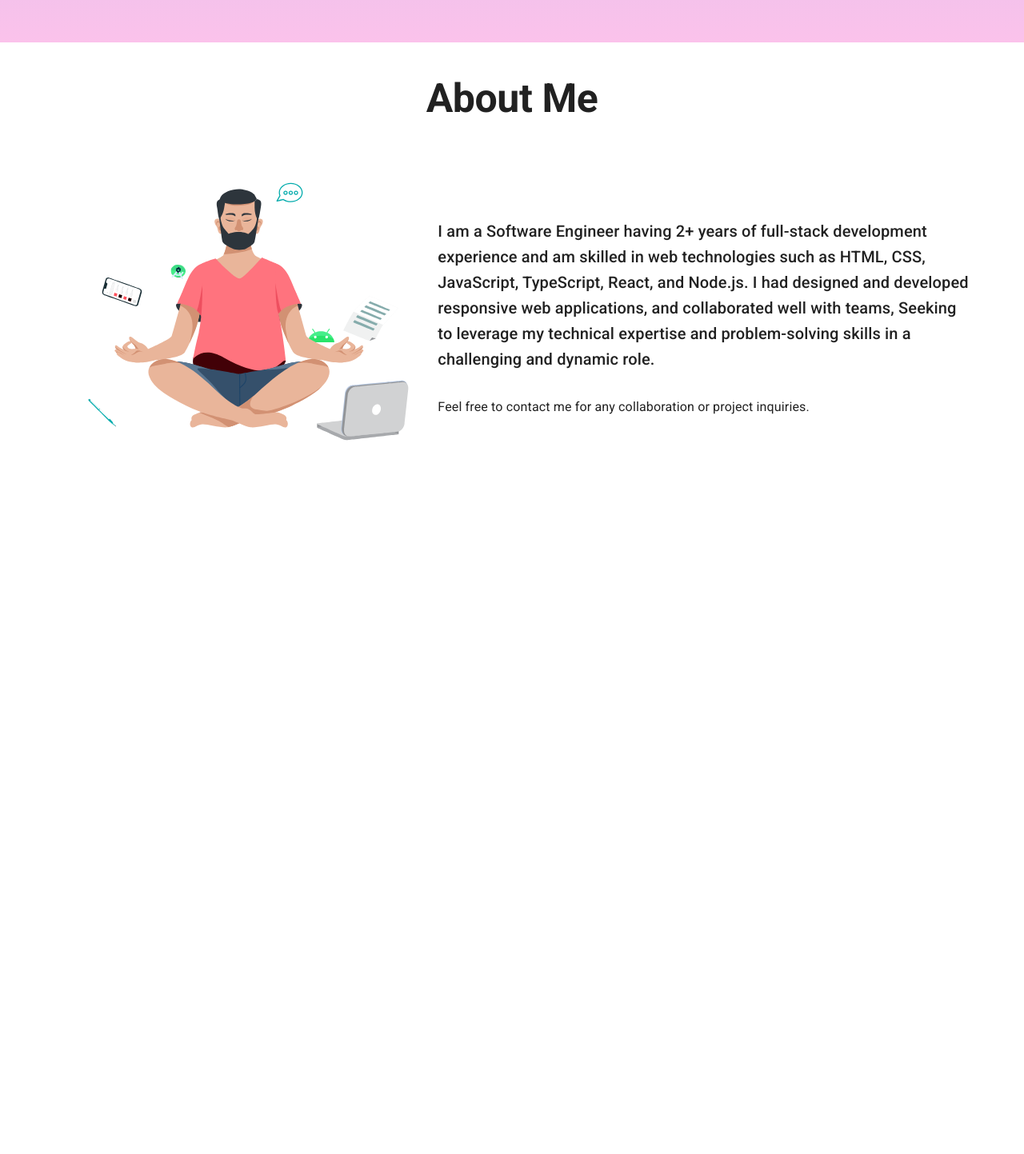
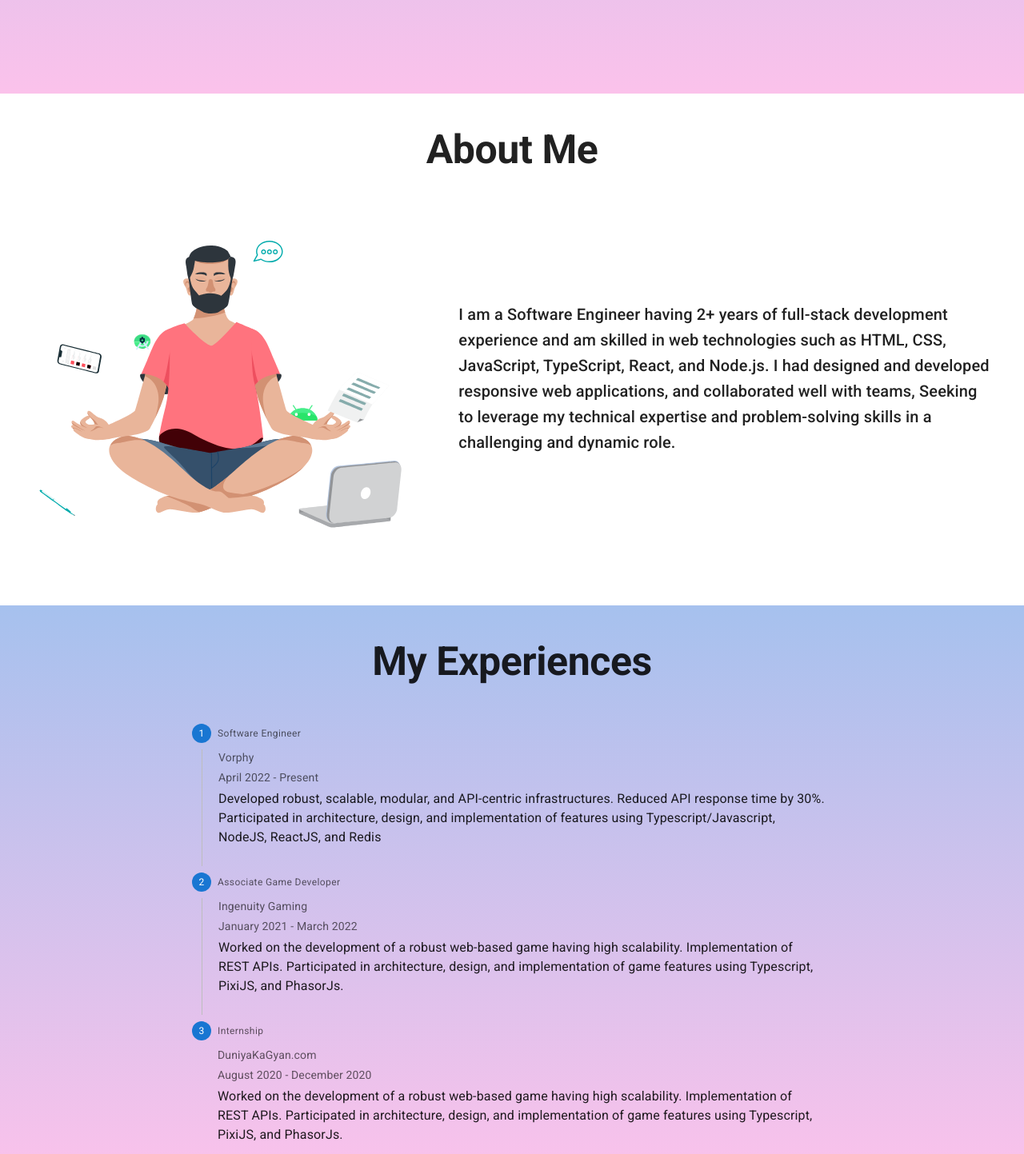
Before and after one commit to RishaV107/my-portfolio, a React (Vite) app: page / in a window 1280 px wide. Shown: the part 707-2150 px from the top of the page at 80% size. Before the commit the page ends 1342 px from the top, so only its background shows below. Built offline with nearby package versions, Linux system fonts and the light colour scheme.

Commit message:
Experience section added

```diff
--- a/src/App.jsx
+++ b/src/App.jsx
@@ -1,14 +1,16 @@
 import "./App.css";
 import About from "./component/About";
+import Experience from "./component/Experience";
 import Header from "./component/Header";
 import MainContent from "./component/MainContent";
 
 function App() {
   return (
     <>
-      {/* <Header /> */}
+      <Header />
       <MainContent />
       <About />
+      <Experience />
     </>
   );
 }
--- a/src/component/About.jsx
+++ b/src/component/About.jsx
@@ -1,4 +1,4 @@
-import { Container, Typography, Box, Grid } from "@mui/material";
+import { Typography, Box, Grid } from "@mui/material";
 import DeveloperMeditation from "../assets/lotties/DeveloperMeditation.json";
 import { useLottie } from "lottie-react";
 
@@ -8,49 +8,44 @@ const About = () => {
     loop: true,
   });
   return (
-    <Box sx={{ backgroundColor: "#ffffff" }} pt={5}>
-      <Container sx={{ height: "55vh" }}>
     <Grid
       container
       alignItems="center"
       justifyContent="center"
       direction="column"
+      sx={{ backgroundColor: "#ffffff" }}
     >
-          <Grid item>
-            <Typography
-              variant="h2"
-              component="h2"
-              fontSize={50}
-              fontWeight="bold"
-            >
+      <Grid item pt={{ xs: 2, md: 5, xl: 5 }}>
+        <Typography variant="h2" component="h2" fontSize={50} fontWeight="bold">
           About Me
         </Typography>
       </Grid>
-          <Grid item container direction="row" columnSpacing={1}>
-            <Grid item xs={12} md={5} xl={5}>
+      <Grid item container>
+        <Grid item xs={12} sm={5} md={5} xl={5}>
           {View}
         </Grid>
-            <Grid item xs={12} md={7} xl={7}>
-              <Box pt={15}>
+        <Grid
+          item
+          xs={12}
+          md={7}
+          xl={7}
+          pt={{ xs: 1, sm: 1, md: 20, xl: 25 }}
+          pl={{ xs: 2, sm: 2, md: 5, xl: 5 }}
+          pr={{ xs: 2, sm: 2, md: 5, xl: 5 }}
+        >
+          <Box>
             <Typography variant="h6" component="div" sx={{ mb: 4 }}>
-                  I am a Software Engineer having 2+ years of full-stack
-                  development experience and am skilled in web technologies such
-                  as HTML, CSS, JavaScript, TypeScript, React, and Node.js. I
-                  had designed and developed responsive web applications, and
-                  collaborated well with teams, Seeking to leverage my technical
-                  expertise and problem-solving skills in a challenging and
-                  dynamic role.
-                </Typography>
-                <Typography variant="body1" component="div">
-                  Feel free to contact me for any collaboration or project
-                  inquiries.
+              I am a Software Engineer having 2+ years of full-stack development
+              experience and am skilled in web technologies such as HTML, CSS,
+              JavaScript, TypeScript, React, and Node.js. I had designed and
+              developed responsive web applications, and collaborated well with
+              teams, Seeking to leverage my technical expertise and
+              problem-solving skills in a challenging and dynamic role.
             </Typography>
           </Box>
         </Grid>
       </Grid>
     </Grid>
-      </Container>
-    </Box>
   );
 };
 
--- /dev/null
+++ b/src/component/Experience.jsx
@@ -0,0 +1,85 @@
+import {
+  Typography,
+  Grid,
+  Stepper,
+  Step,
+  StepLabel,
+  StepContent,
+} from "@mui/material";
+
+const steps = [
+  {
+    companyName: "Vorphy",
+    position: "Software Engineer",
+    workDuration: "April 2022 - Present",
+    description:
+      "Developed robust, scalable, modular, and API-centric infrastructures. Reduced API response time by 30%. Participated in architecture, design, and implementation of features using Typescript/Javascript, NodeJS, ReactJS, and Redis",
+  },
+  {
+    companyName: "Ingenuity Gaming",
+    position: "Associate Game Developer",
+    workDuration: "January 2021 - March 2022",
+    description:
+      "Worked on the development of a robust web-based game having high scalability. Implementation of REST APIs. Participated in architecture, design, and implementation of game features using Typescript, PixiJS, and PhasorJs.",
+  },
+  {
+    companyName: "DuniyaKaGyan.com",
+    position: "Internship",
+    workDuration: "August 2020 - December 2020",
+    description:
+      "Worked on the development of a robust web-based game having high scalability. Implementation of REST APIs. Participated in architecture, design, and implementation of game features using Typescript, PixiJS, and PhasorJs.",
+  },
+];
+
+const Experience = () => {
+  return (
+    <Grid
+      container
+      justifyContent="center"
+      alignItems="center"
+      direction="column"
+      sx={{
+        backgroundImage: "linear-gradient(to top, #fbc2eb 0%, #a6c1ee 100%)",
+      }}
+      pb={5}
+    >
+      <Grid item pt={{ xs: 2, md: 5, xl: 5 }}>
+        <Typography variant="h2" component="h2" fontSize={50} fontWeight="bold">
+          My Experiences
+        </Typography>
+      </Grid>
+
+      <Grid
+        item
+        xs={12}
+        sx={{ display: "flex", justifyContent: "center" }}
+        pt={5}
+        pl={{ xs: 2, sm: 5, md: 30, xl: 50 }}
+        pr={{ xs: 2, sm: 5, md: 30, xl: 50 }}
+      >
+        <Stepper orientation="vertical">
+          {steps.map((step, index) => (
+            <Step key={index} active={true}>
+              <StepLabel>
+                <Typography variant="caption" color="text.secondary">
+                  {step.position}
+                </Typography>
+              </StepLabel>
+              <StepContent>
+                <Typography variant="body2" color="text.secondary" gutterBottom>
+                  {step.companyName}
+                </Typography>
+                <Typography variant="body2" color="text.secondary" gutterBottom>
+                  {step.workDuration}
+                </Typography>
+                <Typography>{step.description}</Typography>
+              </StepContent>
+            </Step>
+          ))}
+        </Stepper>
+      </Grid>
+    </Grid>
+  );
+};
+
+export default Experience;
```
Lines whose indentation alone changed are shown as unchanged.
